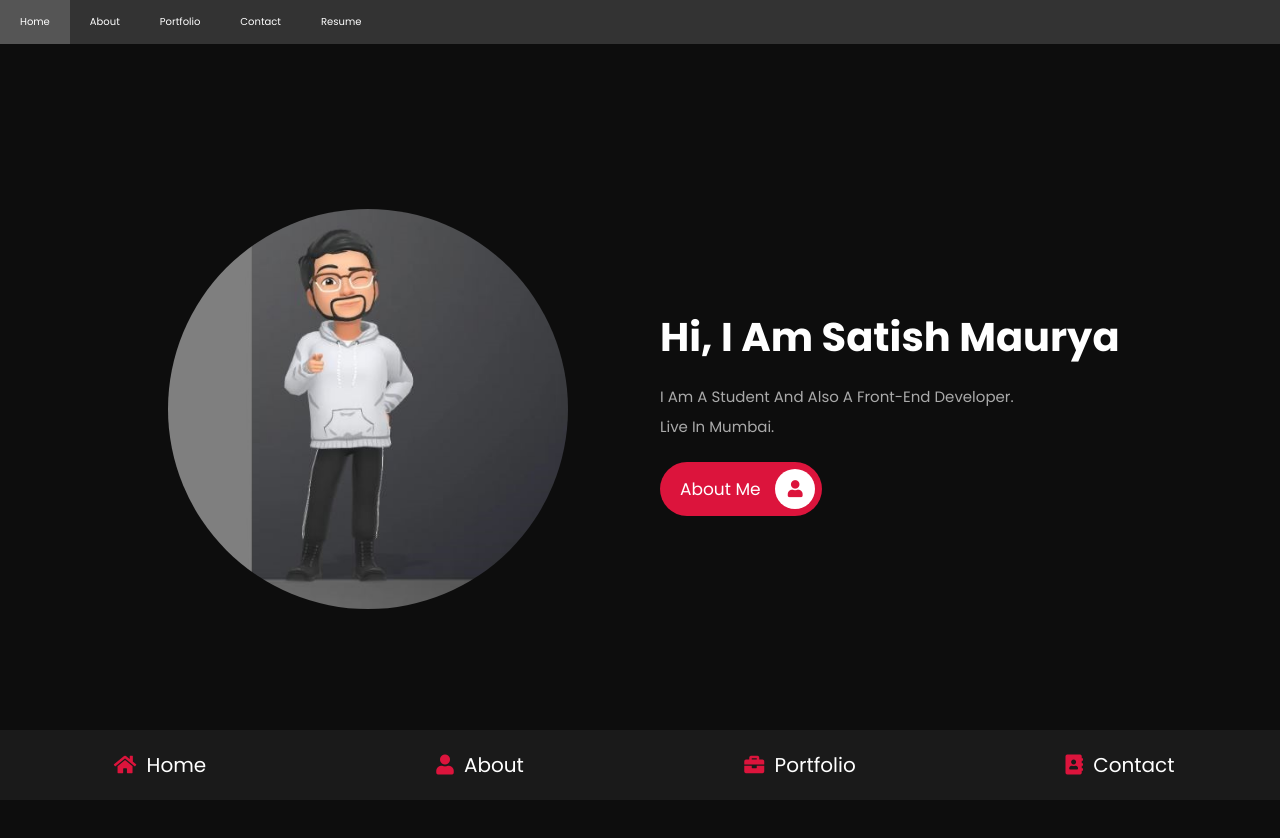
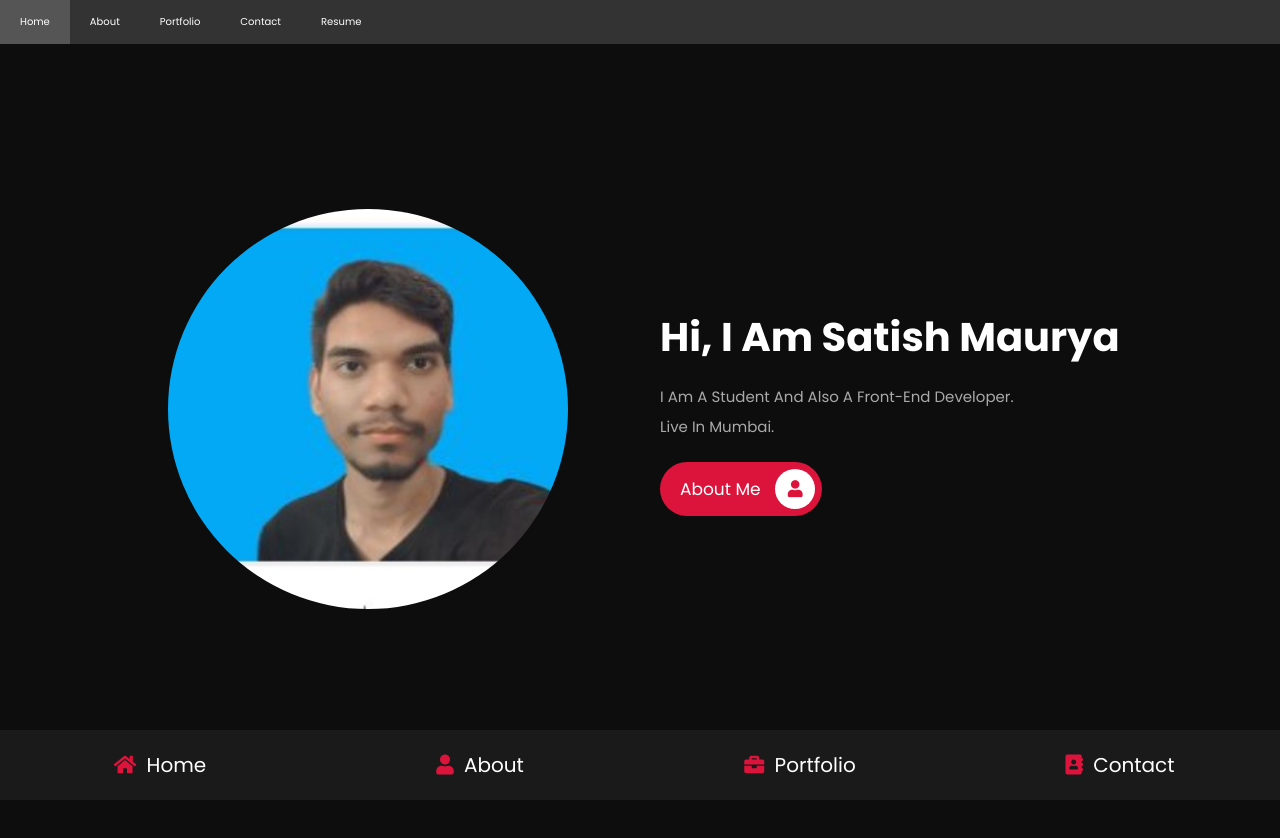
Before and after one commit to itssatish123/PORTFOLIO, a plain HTML site: page home.html in a window 1280 px wide. Drawn offline with Linux system fonts and the light colour scheme.

Commit message:
Update home.html

```diff
--- a/home.html
+++ b/home.html
@@ -56,7 +56,7 @@
     <section class="home">
       <div class="image">
         <img
-           src="./images/a2.JPG"
+           src="./images/satish.JPG"
           alt="blob:https://web.telegram.org/e612ec6d-bb2b-4778-bf2b-a9cb963438ce"
         />
       </div>
```
